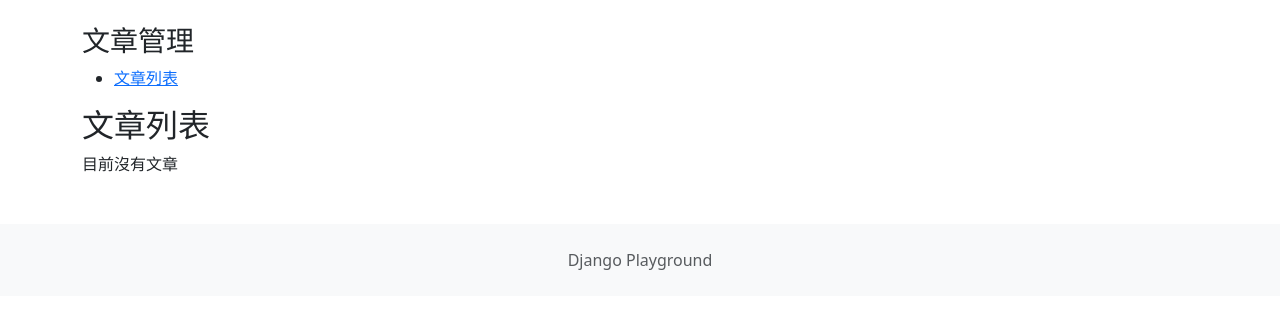
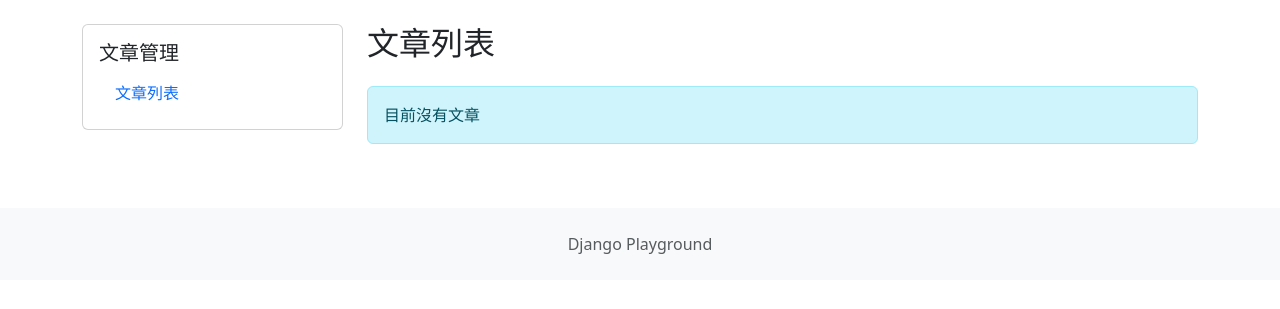
Before and after one commit to labu8712/django-playground-202511, a Django app: page /blog/articles/ in a window 1280 px wide. Shown: the part 56-365 px from the top of the page. Run offline with Django 5.2, Linux system fonts and the light colour scheme; data that the repository does not hold is empty; some libraries are stand-ins or nearby versions.

Commit message:
2025/12/06 - 008

```diff
--- a/blog/templates/blog/article_list.html
+++ b/blog/templates/blog/article_list.html
@@ -5,16 +5,18 @@
 {% endblock title %}
 
 {% block blog_content %}
-    <h2>
+    <h2 class="mb-4">
         文章列表
     </h2>
-    <div class="article-grid">
+    <div class="row">
         {% for article in articles %}
             {% include "blog/components/article_card.html" %}
         {% empty %}
-            <p>
-                目前沒有文章
-            </p>
+            <div class="col-12">
+                <div class="alert alert-info">
+                    目前沒有文章
+                </div>
+            </div>
         {% endfor %}
     </div>
 {% endblock blog_content %}
--- a/blog/templates/blog/base.html
+++ b/blog/templates/blog/base.html
@@ -1,19 +1,23 @@
 {% extends "base.html" %}
 
 {% block content %}
-    <div class="blog-container">
-        <aside class="sidebar">
-            <h3>
-                文章管理
-            </h3>
-            <ul>
-                <li>
-                    <a href="{% url 'article_list' %}">文章列表</a>
-                </li>
-            </ul>
+    <div class="row">
+        <aside class="col-md-3 mb-4">
+            <div class="card">
+                <div class="card-body">
+                    <h5 class="card-title">
+                        文章管理
+                    </h5>
+                    <ul class="list-group list-group-flush">
+                        <li class="list-group-item">
+                            <a href="{% url 'article_list' %}" class="text-decoration-none">文章列表</a>
+                        </li>
+                    </ul>
+                </div>
+            </div>
         </aside>
 
-        <div class="main-content">
+        <div class="col-md-9">
             {% block blog_content %}
             {% endblock blog_content %}
         </div>
```
Also changed, not shown: blog/templates/blog/components/article_card.html (+23 -11 lines).
